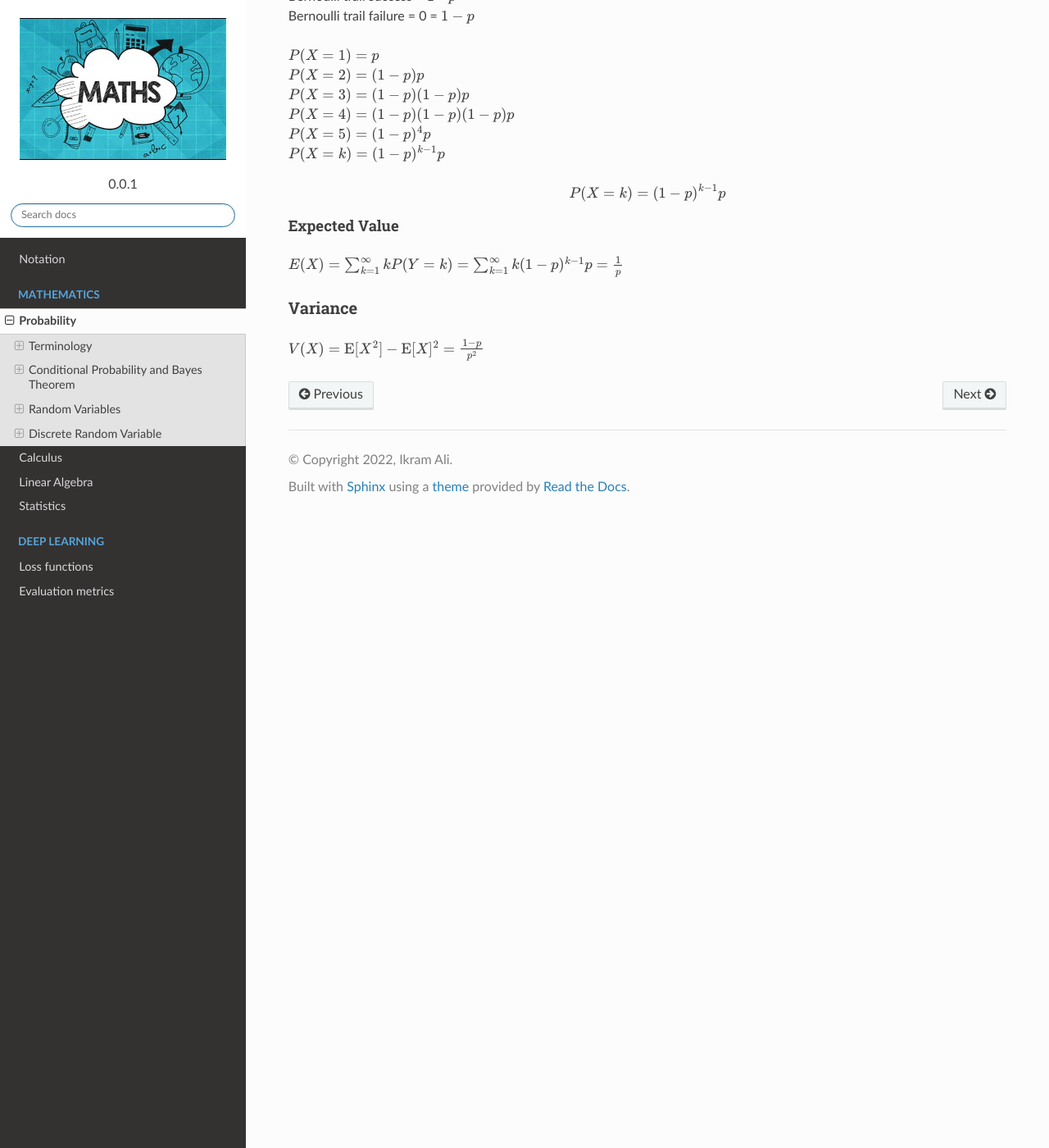
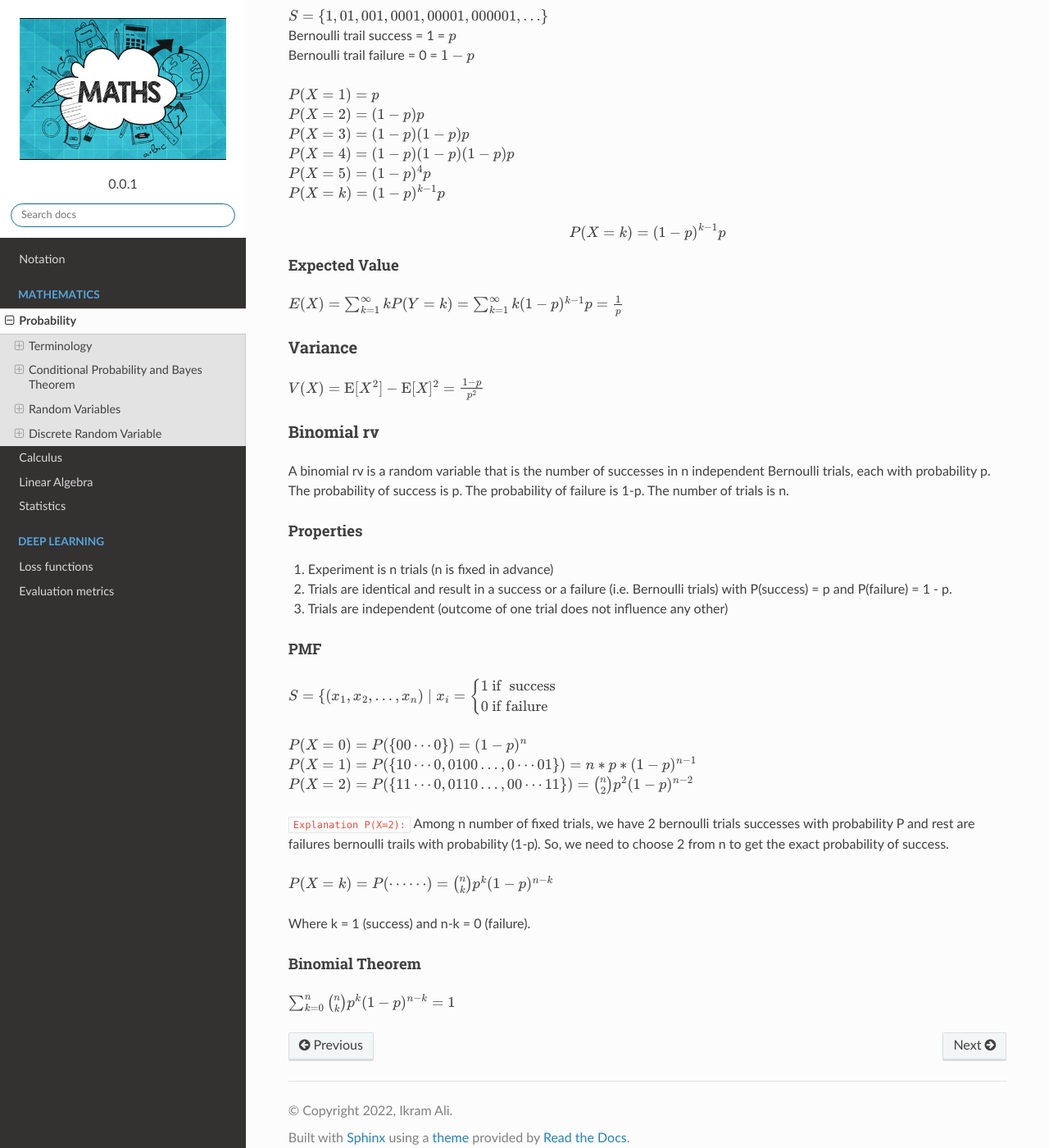
Before and after one commit to akkefa/ml-notes, a Sphinx documentation site: the page built from docs/probability.rst, in a window 1280 px wide and 1400 px high, scrolled down 4003 px. Shown: the whole window at 82% size. Built offline with Sphinx 7.4.7 and the Read the Docs theme 2.0.0, drawn with Linux system fonts in a browser that asks for light colours.

Commit message:
New changes.

```diff
--- a/docs/probability.rst
+++ b/docs/probability.rst
@@ -168,6 +168,8 @@ Geometric rv
 A geometric rv consists of independent Bernoulli trials, each with the same probability of success p, repeated until
 the first success is obtained.
 
+Properties
+^^^^^^^^^^^
 #. Each trial is identical, and can result in a success or failure.
 #. The probability of success, p, is constant from one trial to the next.
 #. The trials are independent, so the outcome on any particular trial does not influence the outcome of any other trial.
@@ -198,3 +200,34 @@ Expected Value
 Variance
 --------
 :math:`V(X) = \operatorname{E}[X^2] - \operatorname{E}[X]^2 = \frac{1-p}{p^{2}}`
+
+Binomial rv
+------------
+A binomial rv is a random variable that is the number of successes in n independent Bernoulli trials,
+each with probability p. The probability of success is p. The probability of failure is 1-p. The number of trials is n.
+
+Properties
+^^^^^^^^^^^
+#. Experiment is n trials (n is fixed in advance)
+#. Trials are identical and result in a success or a failure (i.e. Bernoulli trials) with P(success) = p and P(failure) = 1 - p.
+#. Trials are independent (outcome of one trial does not influence any other)
+
+PMF
+^^^^
+:math:`S = \left\{\left(x_{1}, x_{2}, \ldots, x_{n}\right) \mid x_{i}\right. =\left\{\begin{array}{l} 1 \text { if } \text { success } \\ 0 \text { if failure }\end{array}\right.`
+
+| :math:`P(X=0)=P(\{00 \cdots 0\})=(1-p)^{n}`
+| :math:`P(X=1)=P(\{10 \cdots 0,0100 \ldots,0 \cdots 01\}) = n*p*(1-p)^{n-1}`
+| :math:`P(X=2)=P(\{11 \cdots 0,0110 \ldots,00 \cdots 11\}) = \binom{n}{2}p^2(1-p)^{n-2}`
+
+``Explanation P(X=2):`` Among n number of fixed trials, we have 2 bernoulli trials successes with probability P  and
+rest are failures bernoulli trails with probability (1-p). So, we need to choose 2 from n to get the exact probability
+of success.
+
+:math:`P(X=k) = P({\cdots \cdots }) = \binom{n}{k}p^k(1-p)^{n-k}`
+
+Where k = 1 (success) and n-k = 0 (failure).
+
+Binomial Theorem
+^^^^^^^^^^^^^^^^^
+:math:`\sum_{k=0}^n {n \choose k}p^{k}(1-p)^{n-k} = 1`
```
